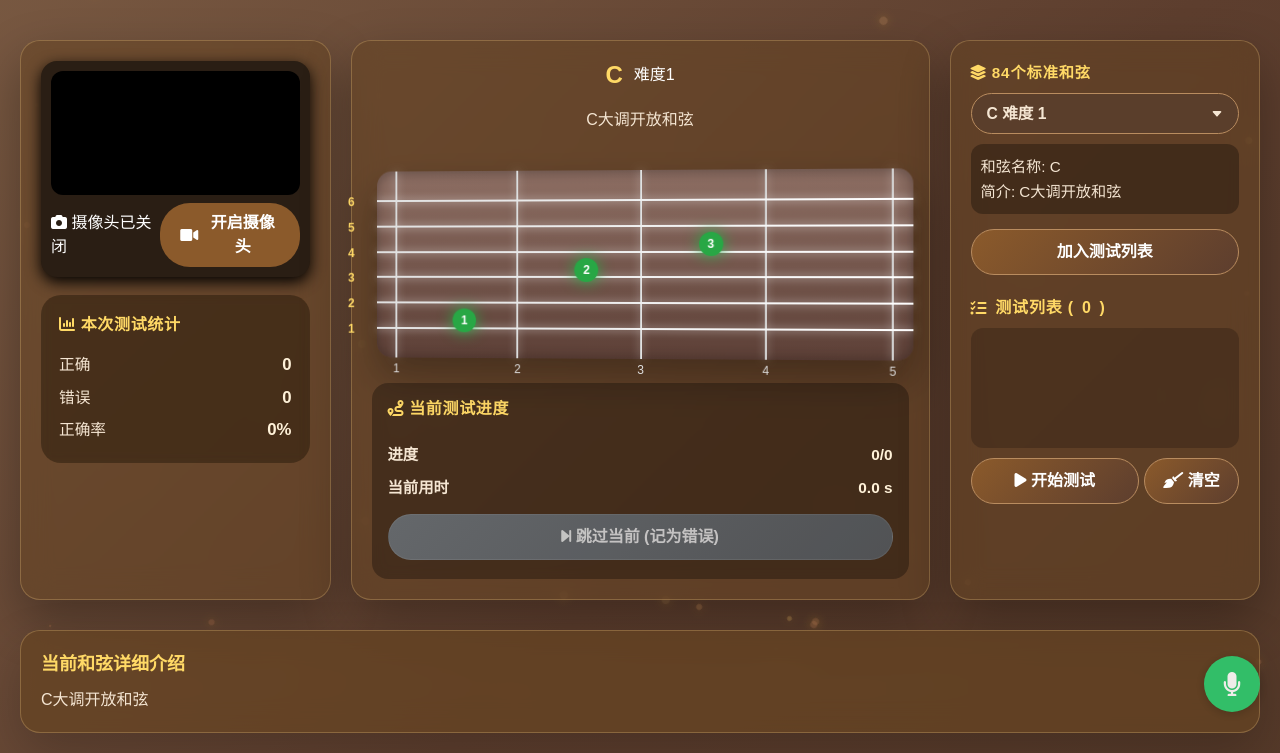
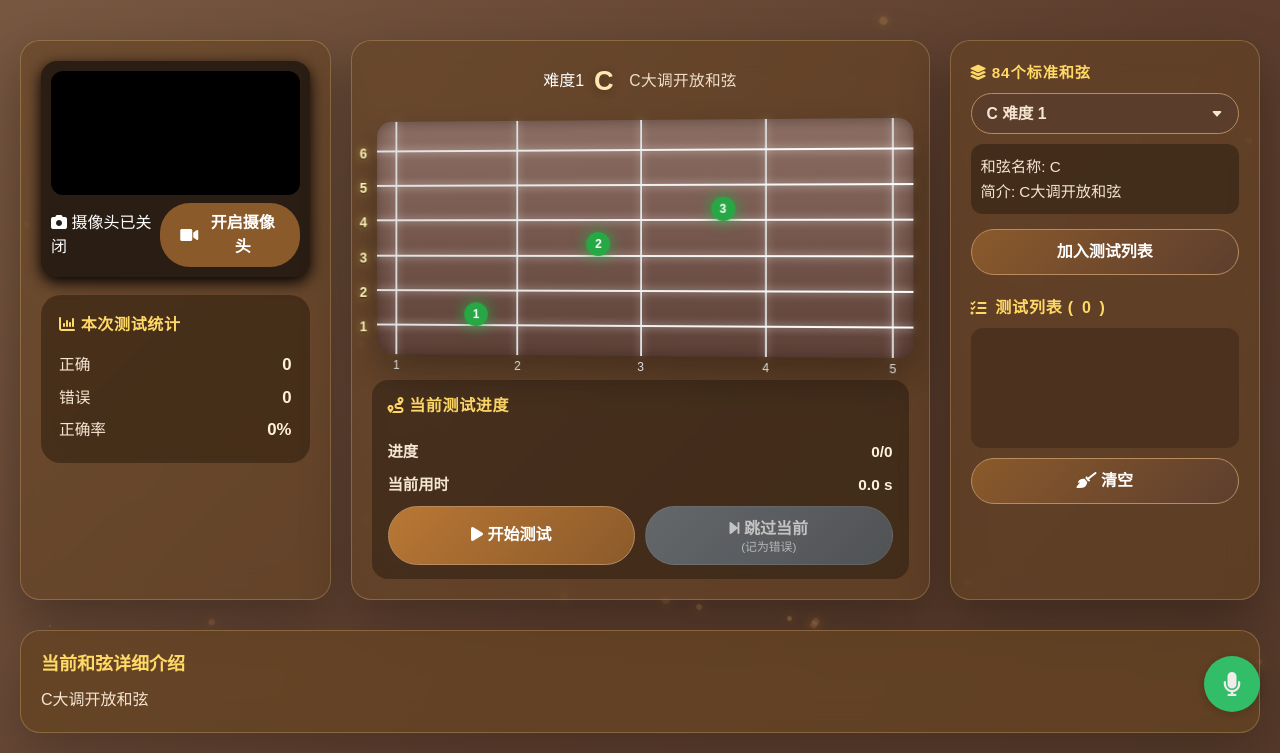
Before and after one commit to lhh666-6/guitar-teacher, a Flask app: page /solo in a window 1280 px wide. Shown: the part 68-821 px from the top of the page. Run offline with Flask 3, Linux system fonts and the light colour scheme; the visitor is signed in with stand-in values (Sample User, id 1); parts of the project's set-up code (start-up, migrations or seed data) failed here and were passed over; some libraries are stand-ins or nearby versions.

Commit message:
feature: solo界面指板进一步优化

```diff
--- a/static/js/solo/main.js
+++ b/static/js/solo/main.js
@@ -515,12 +515,12 @@
                 const colIndex = fretToCol[p.fret];
                 const idx = this.backendToDisplayIndex(p.string);
                 const x = baseX + colIndex * fretSpacing + fretSpacing / 2;
-                const y = baseY + idx * stringSpacing;
+                const y = baseY + idx * stringSpacing - 6;
 
                 const dot = document.createElement('div');
                 dot.className = `dot ${p.type === 'standard' ? 'standard' : (p.correct ? 'user-correct' : 'user-wrong')}`;
-                dot.style.left = (x - DOT_RADIUS) + 'px';
-                dot.style.top = (y - DOT_RADIUS) + 'px';
+                dot.style.left = x + 'px';
+                dot.style.top = y + 'px';
                 dot.textContent = p.fret;
                 container.appendChild(dot);
             });
--- a/templates/solo.html
+++ b/templates/solo.html
@@ -115,6 +115,42 @@
             display: flex;
             flex-direction: column;
             gap: 16px;
+        }
+        .chord-heading {
+            display: flex;
+            align-items: center;
+            justify-content: center;
+            gap: 14px;
+            padding: 4px 0 2px;
+            flex-wrap: wrap;
+            text-align: center;
+        }
+        .chord-title-wrap {
+            display: inline-flex;
+            align-items: center;
+            justify-content: center;
+            gap: 10px;
+            min-width: 0;
+        }
+        .chord-title {
+            margin: 0;
+            color: #ffe7b0;
+            font-size: 1.7rem;
+            font-weight: 800;
+            letter-spacing: 0.06em;
+            text-shadow: 0 2px 10px rgba(0, 0, 0, 0.28);
+            white-space: nowrap;
+        }
+        .chord-subtitle {
+            color: #f6e6ce;
+            line-height: 1.7;
+            min-height: 0;
+            font-size: 0.98rem;
+            letter-spacing: 0.02em;
+            opacity: 0.96;
+            margin: 0;
+            text-align: center;
+            max-width: 100%;
         }
         .right-panel {
             flex: 2.5;
@@ -282,10 +318,12 @@
         }
         .string-label {
             position: absolute;
-            left: -30px;
-            font-size: 12px;
-            color: #ffd966;
-            font-weight: bold;
+            left: -18px;
+            font-size: 14px;
+            color: #fff0b8;
+            font-weight: 800;
+            text-shadow: 0 0 8px rgba(255, 217, 102, 0.65), 0 1px 2px rgba(0,0,0,0.7);
+            letter-spacing: 0.02em;
         }
 
         .panel-label {
@@ -349,7 +387,7 @@
             box-shadow: none;
             transform: none;
         }
-        .btn-primary { background: linear-gradient(135deg, #2196F3, #9C27B0); }
+        .btn-primary { background: linear-gradient(135deg, #b97734, #8b5a2b); }
         .btn-success { background: linear-gradient(135deg, #4CAF50, #8BC34A); }
         .btn-warning { background: linear-gradient(135deg, #FF9800, #FF5722); }
         .btn-danger { background: linear-gradient(135deg, #f44336, #E91E63); }
@@ -449,6 +487,28 @@
             display: flex;
             flex-direction: column;
             gap: 10px;
+        }
+        .progress-actions {
+            display: grid;
+            grid-template-columns: 1fr 1fr;
+            gap: 10px;
+        }
+        .progress-actions .btn-custom {
+            margin: 0;
+            min-height: 52px;
+        }
+        .skip-btn-content {
+            display: inline-flex;
+            flex-direction: column;
+            align-items: center;
+            justify-content: center;
+            line-height: 1.2;
+            gap: 2px;
+        }
+        .skip-btn-note {
+            font-size: 0.74rem;
+            font-weight: 500;
+            opacity: 0.88;
         }
         .progress-row {
             display: flex;
@@ -600,11 +660,13 @@
 
         <!-- 中间指板 -->
         <div class="center-panel">
-            <div style="display: flex; align-items: center; gap: 10px; justify-content: center; flex-wrap: wrap;">
-                <h4 id="currentChordName" style="color: #ffd966; margin: 0; font-size: 1.5rem; font-weight: 700; letter-spacing: 0.04em;">未选择和弦</h4>
-                <span class="difficulty-badge" id="difficultyBadge"></span>
+            <div class="chord-heading">
+                <div class="chord-title-wrap">
+                    <span class="difficulty-badge" id="difficultyBadge"></span>
+                    <h4 id="currentChordName" class="chord-title">未选择和弦</h4>
+                </div>
+                <p id="chordDescription" class="chord-subtitle"></p>
             </div>
-            <p id="chordDescription" style="color: #f5e6d3; text-align: center; line-height: 1.7; min-height: 28px;"></p>
             <div class="fretboard-mini" id="fretboardMini">
                 <!-- 品柱 (共5条) -->
                 <div class="fret-mini" data-fret="1"></div>
@@ -645,7 +707,15 @@
                     <span>当前用时</span>
                     <span id="currentTimeDisplay">0.0 s</span>
                 </div>
-                <button class="btn-custom btn-warning" id="skipBtn" style="width:100%;"><i class="fas fa-forward-step" aria-hidden="true"></i> 跳过当前 (记为错误)</button>
+                <div class="progress-actions">
+                    <button class="btn-custom btn-primary" id="startTestBtn"><i class="fas fa-play" aria-hidden="true"></i> 开始测试</button>
+                    <button class="btn-custom btn-warning" id="skipBtn">
+                        <span class="skip-btn-content">
+                            <span><i class="fas fa-forward-step" aria-hidden="true"></i> 跳过当前</span>
+                            <span class="skip-btn-note">(记为错误)</span>
+                        </span>
+                    </button>
+                </div>
             </div>
         </div>
 
@@ -666,7 +736,6 @@
                 <div class="test-section-title"><i class="fas fa-list-check" aria-hidden="true"></i> 测试列表 (<span id="testCount">0</span>)</div>
                 <div class="test-list" id="testListDiv"></div>
                 <div style="display: flex; gap:5px; margin-top:5px;">
-                    <button class="btn-custom btn-sm" id="startTestBtn" style="flex:2;"><i class="fas fa-play" aria-hidden="true"></i> 开始测试</button>
                     <button class="btn-custom btn-sm" id="clearTestBtn" style="flex:1;"><i class="fas fa-broom" aria-hidden="true"></i> 清空</button>
                 </div>
             </div>
```
